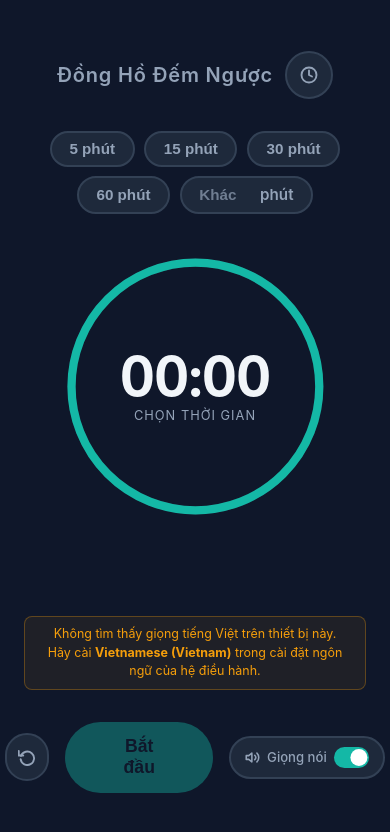
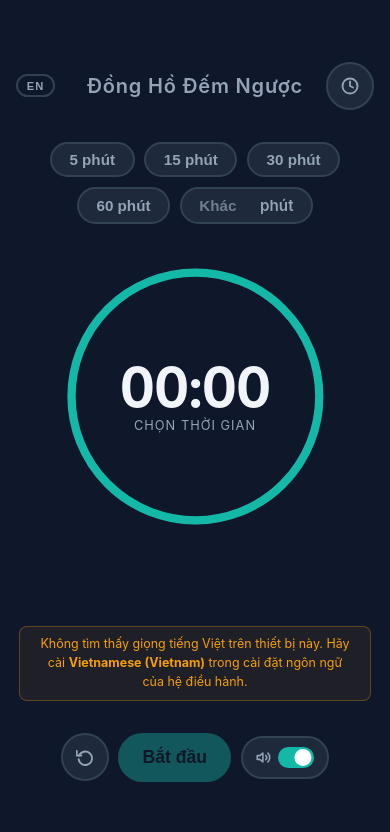
Before and after one commit to nthung2411/real-counting-timer, a website with bundled scripts: page index.html in a window 390 px wide. Built offline with nearby package versions, Linux system fonts and the light colour scheme.

Commit message:
#5: support EN and VI language, fix UI issue on small devices

```diff
--- a/app.js
+++ b/app.js
@@ -1,4 +1,5 @@
 import { getAnnouncement, formatTime, formatMinutes } from './timer-logic.js';
+import { STRINGS } from './i18n.js';
 
 // ── Constants ────────────────────────────────────────────────────────────────
 
@@ -14,7 +15,11 @@ let state = {
   intervalId: null,
   speechEnabled: true,
   isFreshStart: false,  // true when a duration is freshly selected/reset
+  lang: localStorage.getItem('timerLang') || 'vi',
 };
+
+/** Returns the current language's string table. */
+function t() { return STRINGS[state.lang]; }
 
 // ── DOM refs ─────────────────────────────────────────────────────────────────
 
@@ -36,22 +41,24 @@ const historyCloseBtn   = document.getElementById('historyCloseBtn');
 const historyBackdrop   = document.getElementById('historyBackdrop');
 const historyList       = document.getElementById('historyList');
 const historyClearBtn   = document.getElementById('historyClearBtn');
+const langToggleBtn     = document.getElementById('langToggle');
 
 // ── Speech ───────────────────────────────────────────────────────────────────
 
 let cachedVoice = null;
 
-function findVietnameseVoice() {
+function findVoice() {
+  const lang = t().speechLang;
   const voices = window.speechSynthesis.getVoices();
   return (
-    voices.find(v => v.lang === 'vi-VN') ||
-    voices.find(v => v.lang.startsWith('vi')) ||
+    voices.find(v => v.lang === lang) ||
+    voices.find(v => v.lang.startsWith(lang.split('-')[0])) ||
     null
   );
 }
 
 function initVoice() {
-  cachedVoice = findVietnameseVoice();
+  cachedVoice = findVoice();
   const warning = document.getElementById('voiceWarning');
   if (warning) warning.hidden = cachedVoice !== null;
 }
@@ -68,7 +75,7 @@ function speak(text) {
   window.speechSynthesis.cancel();
 
   const utterance = new SpeechSynthesisUtterance(text);
-  utterance.lang = 'vi-VN';
+  utterance.lang = t().speechLang;
   if (cachedVoice) utterance.voice = cachedVoice;
   utterance.rate = 0.95;
   utterance.pitch = 1;
@@ -115,22 +122,85 @@ function renderUI() {
   updateColors(state.remaining);
 
   if (!state.duration) {
-    statusLabel.textContent = 'Chọn thời gian';
+    statusLabel.textContent = t().statusSelect;
+    startPauseBtn.textContent = t().btnStart;
     startPauseBtn.disabled = true;
   } else if (state.isRunning) {
-    statusLabel.textContent = 'Đang chạy';
-    startPauseBtn.textContent = 'Tạm dừng';
+    statusLabel.textContent = t().statusRunning;
+    startPauseBtn.textContent = t().btnPause;
     startPauseBtn.disabled = false;
   } else if (state.remaining === state.duration) {
-    statusLabel.textContent = 'Sẵn sàng';
-    startPauseBtn.textContent = 'Bắt đầu';
+    statusLabel.textContent = t().statusReady;
+    startPauseBtn.textContent = t().btnStart;
     startPauseBtn.disabled = false;
   } else {
-    statusLabel.textContent = 'Tạm dừng';
-    startPauseBtn.textContent = 'Tiếp tục';
+    statusLabel.textContent = t().statusPaused;
+    startPauseBtn.textContent = t().btnResume;
     startPauseBtn.disabled = false;
   }
 }
+
+// ── Language switching ────────────────────────────────────────────────────────
+
+function applyLang(lang) {
+  state.lang = lang;
+  localStorage.setItem('timerLang', lang);
+  document.documentElement.lang = lang;
+  document.title = t().title;
+
+  // Toggle button shows the opposite language code
+  langToggleBtn.textContent = lang === 'vi' ? 'EN' : 'VI';
+
+  // Header
+  document.querySelector('h1').textContent = t().title;
+
+  // History panel
+  historyPanel.setAttribute('aria-label', t().historyAriaLabel);
+  document.querySelector('.history-title').textContent = t().historyTitle;
+  historyCloseBtn.setAttribute('aria-label', t().historyCloseLabel);
+  historyList.setAttribute('aria-label', t().historyListAriaLabel);
+  historyClearBtn.textContent = t().historyClear;
+
+  // History toggle icon button
+  historyToggleBtn.setAttribute('aria-label', t().historyToggleLabel);
+  historyToggleBtn.setAttribute('title', t().historyToggleLabel);
+
+  // Presets
+  document.querySelector('.presets').setAttribute('aria-label', t().presetsAriaLabel);
+  presetBtns.forEach(btn => {
+    btn.textContent = `${btn.dataset.minutes} ${t().unitMin}`;
+  });
+
+  // Custom input
+  customMinutesInput.placeholder = t().customPlaceholder;
+  customMinutesInput.setAttribute('aria-label', t().customAriaLabel);
+  document.querySelector('.custom-input-unit').textContent = t().unitMin;
+
+  // Controls
+  resetBtn.setAttribute('aria-label', t().resetLabel);
+  resetBtn.setAttribute('title', t().resetLabel);
+  document.querySelector('.voice-label').textContent = t().voiceLabel;
+
+  // Voice warning (innerHTML because it may contain <strong>)
+  document.getElementById('voiceWarning').innerHTML = t().voiceWarning;
+
+  // Finish overlay
+  document.querySelector('.finish-text').textContent = t().finishTitle;
+  document.querySelector('.finish-sub').textContent = t().finishSub;
+  finishDismiss.textContent = t().finishDismiss;
+  finishOverlay.setAttribute('aria-label', t().finishAriaLabel);
+
+  // Re-init voice for the new speech language
+  initVoice();
+
+  // Refresh dynamic UI
+  renderUI();
+  renderHistory();
+}
+
+langToggleBtn.addEventListener('click', () => {
+  applyLang(state.lang === 'vi' ? 'en' : 'vi');
+});
 
 // ── History ───────────────────────────────────────────────────────────────────
 
@@ -164,7 +234,7 @@ function clearHistory() {
 function renderHistory() {
   const entries = loadHistory();
   if (entries.length === 0) {
-    historyList.innerHTML = '<li class="history-empty">Chưa có lịch sử</li>';
+    historyList.innerHTML = `<li class="history-empty">${t().historyEmpty}</li>`;
     return;
   }
   historyList.innerHTML = entries.map(e => {
@@ -176,8 +246,8 @@ function renderHistory() {
     const mi = String(d.getMinutes()).padStart(2, '0');
     return `<li class="history-item" role="option"
               data-id="${e.id}" data-duration="${e.duration}"
-              tabindex="0" aria-label="${mins} phút, ${dd}/${mm} ${hh}:${mi}">
-      <span class="history-duration">${mins} phút</span>
+              tabindex="0" aria-label="${mins} ${t().unitMin}, ${dd}/${mm} ${hh}:${mi}">
+      <span class="history-duration">${mins} ${t().unitMin}</span>
       <span class="history-date">${dd}/${mm} ${hh}:${mi}</span>
     </li>`;
   }).join('');
@@ -282,7 +352,7 @@ function tick() {
   const prev = state.remaining;
   state.remaining = Math.max(0, state.remaining - 1);
 
-  const text = getAnnouncement(prev, state.remaining, state.duration);
+  const text = getAnnouncement(prev, state.remaining, state.duration, state.lang);
   if (text) speak(text);
 
   renderUI();
@@ -297,7 +367,7 @@ function startTimer() {
   if (!state.duration || state.remaining === 0) return;
 
   if (state.isFreshStart) {
-    speak(`Bắt đầu tính thời gian cho ${formatMinutes(state.duration)} phút`);
+    speak(t().announceStart(formatMinutes(state.duration)));
     addHistoryEntry(state.duration);
     state.isFreshStart = false;
   }
@@ -362,8 +432,7 @@ finishDismiss.addEventListener('click', resetTimer);
 
 ringProgress.style.strokeDasharray = CIRCUMFERENCE;
 ringProgress.style.strokeDashoffset = 0;
-renderUI();
-renderHistory();
+applyLang(state.lang); // sets all UI strings, calls renderUI + renderHistory
 
 // Initialise voice on first interaction (iOS requires this)
 document.addEventListener('click', () => {
--- /dev/null
+++ b/i18n.js
@@ -0,0 +1,115 @@
+// Translations for Vietnamese (vi) and English (en).
+// All values are strings or functions returning strings.
+// No DOM or browser API dependencies.
+
+export const STRINGS = {
+  vi: {
+    // Page / header
+    title: 'Đồng Hồ Đếm Ngược',
+
+    // Status labels
+    statusSelect:  'Chọn thời gian',
+    statusRunning: 'Đang chạy',
+    statusPaused:  'Tạm dừng',
+    statusReady:   'Sẵn sàng',
+
+    // Primary button
+    btnStart:  'Bắt đầu',
+    btnPause:  'Tạm dừng',
+    btnResume: 'Tiếp tục',
+
+    // Icon buttons / labels
+    resetLabel:   'Đặt lại',
+    voiceLabel:   'Giọng nói',
+
+    // History panel
+    historyTitle:          'Lịch sử',
+    historyClear:          'Xóa tất cả',
+    historyEmpty:          'Chưa có lịch sử',
+    historyAriaLabel:      'Lịch sử hẹn giờ',
+    historyListAriaLabel:  'Chọn thời gian từ lịch sử',
+    historyCloseLabel:     'Đóng',
+    historyToggleLabel:    'Lịch sử',
+
+    // Finish overlay
+    finishTitle:    'Hết giờ!',
+    finishSub:      'Phiên làm việc đã kết thúc',
+    finishDismiss:  'Đặt lại',
+    finishAriaLabel: 'Hết giờ',
+
+    // Presets / custom input
+    unitMin:          'phút',
+    presetsAriaLabel: 'Chọn thời gian',
+    customPlaceholder: 'Khác',
+    customAriaLabel:  'Số phút tùy chỉnh',
+
+    // Voice warning (may contain HTML)
+    voiceWarning: 'Không tìm thấy giọng tiếng Việt trên thiết bị này. '
+      + 'Hãy cài <strong>Vietnamese (Vietnam)</strong> trong cài đặt ngôn ngữ của hệ điều hành.',
+
+    // Speech synthesis
+    speechLang: 'vi-VN',
+
+    // Spoken announcements
+    announceStart:   (min) => `Bắt đầu tính thời gian cho ${min} phút`,
+    announceFinish:  'Hết giờ!',
+    announceElapsed: (elapsed, left) => `Đã qua ${elapsed} phút, còn ${left} phút`,
+    announceMinLeft: (n) => `Còn ${n} phút`,
+    announce1MinLeft: 'Còn 1 phút',
+  },
+
+  en: {
+    // Page / header
+    title: 'Countdown Timer',
+
+    // Status labels
+    statusSelect:  'Select time',
+    statusRunning: 'Running',
+    statusPaused:  'Paused',
+    statusReady:   'Ready',
+
+    // Primary button
+    btnStart:  'Start',
+    btnPause:  'Pause',
+    btnResume: 'Resume',
+
+    // Icon buttons / labels
+    resetLabel:  'Reset',
+    voiceLabel:  'Voice',
+
+    // History panel
+    historyTitle:         'History',
+    historyClear:         'Clear all',
+    historyEmpty:         'No history yet',
+    historyAriaLabel:     'Timer history',
+    historyListAriaLabel: 'Select time from history',
+    historyCloseLabel:    'Close',
+    historyToggleLabel:   'History',
+
+    // Finish overlay
+    finishTitle:    "Time's up!",
+    finishSub:      'Session has ended',
+    finishDismiss:  'Reset',
+    finishAriaLabel: "Time's up",
+
+    // Presets / custom input
+    unitMin:          'min',
+    presetsAriaLabel: 'Select time',
+    customPlaceholder: 'Other',
+    customAriaLabel:  'Custom minutes',
+
+    // Voice warning (may contain HTML)
+    voiceWarning: 'No English voice found on this device. '
+      + 'Install <strong>English</strong> in your OS language settings.',
+
+    // Speech synthesis
+    speechLang: 'en-US',
+
+    // Spoken announcements
+    announceStart:   (min) => `Starting ${min} minute timer`,
+    announceFinish:  "Time's up!",
+    announceElapsed: (elapsed, left) => `${elapsed} minutes elapsed, ${left} left`,
+    announceMinLeft: (n) => `${n} minutes left`,
+    announce1MinLeft: '1 minute left',
+  },
+};
--- a/index.html
+++ b/index.html
@@ -3,7 +3,7 @@
 <head>
   <meta charset="UTF-8" />
   <meta name="viewport" content="width=device-width, initial-scale=1.0, viewport-fit=cover" />
-  <title>Đồng Hồ Đếm Ngược</title>
+  <title>Timer</title>
 
   <!-- PWA meta tags -->
   <meta name="theme-color" content="#0f172a" />
@@ -21,12 +21,12 @@
 
     <!-- ── History sidebar / bottom-sheet ─────────────────────────────── -->
     <div id="historyPanel" class="history-panel" hidden
-         role="dialog" aria-modal="true" aria-label="Lịch sử hẹn giờ">
+         role="dialog" aria-modal="true">
       <div class="history-backdrop" id="historyBackdrop"></div>
       <div class="history-sheet">
         <div class="history-header">
-          <span class="history-title">Lịch sử</span>
-          <button class="btn-icon history-close-btn" id="historyCloseBtn" aria-label="Đóng">
+          <span class="history-title"></span>
+          <button class="btn-icon history-close-btn" id="historyCloseBtn">
             <svg width="16" height="16" viewBox="0 0 24 24" fill="none"
                  stroke="currentColor" stroke-width="2.5" stroke-linecap="round">
               <line x1="18" y1="6" x2="6" y2="18"/>
@@ -34,10 +34,9 @@
             </svg>
           </button>
         </div>
-        <ul class="history-list" id="historyList"
-            role="listbox" aria-label="Chọn thời gian từ lịch sử"></ul>
+        <ul class="history-list" id="historyList" role="listbox"></ul>
         <div class="history-footer">
-          <button class="history-clear-btn" id="historyClearBtn">Xóa tất cả</button>
+          <button class="history-clear-btn" id="historyClearBtn"></button>
         </div>
       </div>
     </div>
@@ -46,9 +45,9 @@
     <div id="mainContent">
 
       <header>
-        <h1>Đồng Hồ Đếm Ngược</h1>
-        <button class="btn-icon" id="historyToggleBtn"
-                aria-label="Lịch sử" title="Lịch sử">
+        <button id="langToggle" class="lang-toggle" aria-label="Switch language">EN</button>
+        <h1>Timer</h1>
+        <button class="btn-icon" id="historyToggleBtn">
           <svg width="18" height="18" viewBox="0 0 24 24" fill="none"
                stroke="currentColor" stroke-width="2.5"
                stroke-linecap="round" stroke-linejoin="round">
@@ -59,11 +58,11 @@
       </header>
 
       <!-- Preset buttons + custom input -->
-      <div class="presets" role="group" aria-label="Chọn thời gian">
-        <button class="preset-btn" data-minutes="5">5 phút</button>
-        <button class="preset-btn" data-minutes="15">15 phút</button>
-        <button class="preset-btn" data-minutes="30">30 phút</button>
-        <button class="preset-btn" data-minutes="60">60 phút</button>
+      <div class="presets" role="group">
+        <button class="preset-btn" data-minutes="5"></button>
+        <button class="preset-btn" data-minutes="15"></button>
+        <button class="preset-btn" data-minutes="30"></button>
+        <button class="preset-btn" data-minutes="60"></button>
         <div class="custom-input-wrapper">
           <input
             type="number"
@@ -71,10 +70,8 @@
             class="custom-input"
             min="1"
             max="999"
-            placeholder="Khác"
-            aria-label="Số phút tùy chỉnh"
           />
-          <span class="custom-input-unit">phút</span>
+          <span class="custom-input-unit"></span>
         </div>
       </div>
 
@@ -87,22 +84,19 @@
         <div class="ring-center">
           <div class="time-display" id="timeDisplay"
                aria-live="polite" aria-atomic="true">00:00</div>
-          <div class="status-label" id="statusLabel">Chọn thời gian</div>
+          <div class="status-label" id="statusLabel"></div>
         </div>
       </div>
 
       <!-- Last announcement -->
       <div class="announcement" id="announcement" aria-live="polite"></div>
 
-      <!-- Voice warning (hidden when a vi-VN voice is available) -->
-      <p id="voiceWarning" class="voice-warning" hidden>
-        Không tìm thấy giọng tiếng Việt trên thiết bị này.
-        Hãy cài <strong>Vietnamese (Vietnam)</strong> trong cài đặt ngôn ngữ của hệ điều hành.
-      </p>
+      <!-- Voice warning (hidden when the matching voice is available) -->
+      <p id="voiceWarning" class="voice-warning" hidden></p>
 
       <!-- Controls -->
       <div class="controls">
-        <button class="btn-icon" id="resetBtn" aria-label="Đặt lại" title="Đặt lại">
+        <button class="btn-icon" id="resetBtn">
           <svg width="18" height="18" viewBox="0 0 24 24" fill="none"
                stroke="currentColor" stroke-width="2.5"
                stroke-linecap="round" stroke-linejoin="round">
@@ -111,9 +105,9 @@
           </svg>
         </button>
 
-        <button class="btn-primary" id="startPauseBtn" disabled>Bắt đầu</button>
+        <button class="btn-primary" id="startPauseBtn" disabled></button>
 
-        <label class="voice-control" aria-label="Bật/tắt giọng nói" title="Bật/tắt giọng nói">
+        <label class="voice-control">
           <svg width="15" height="15" viewBox="0 0 24 24" fill="none"
                stroke="currentColor" stroke-width="2.5"
                stroke-linecap="round" stroke-linejoin="round">
@@ -121,7 +115,7 @@
             <path d="M15.54 8.46a5 5 0 0 1 0 7.07"/>
             <path d="M19.07 4.93a10 10 0 0 1 0 14.14"/>
           </svg>
-          <span class="voice-label">Giọng nói</span>
+          <span class="voice-label"></span>
           <input type="checkbox" id="voiceToggle" checked />
         </label>
       </div>
@@ -131,11 +125,11 @@
 
   <!-- Finish overlay (fixed, outside layout) -->
   <div class="finish-overlay" id="finishOverlay"
-       role="dialog" aria-modal="true" aria-label="Hết giờ">
+       role="dialog" aria-modal="true">
     <div class="finish-icon">⏰</div>
-    <div class="finish-text">Hết giờ!</div>
-    <div class="finish-sub">Phiên làm việc đã kết thúc</div>
-    <button class="btn-primary" id="finishDismiss">Đặt lại</button>
+    <div class="finish-text"></div>
+    <div class="finish-sub"></div>
+    <button class="btn-primary" id="finishDismiss"></button>
   </div>
 
   <script type="module" src="app.js"></script>
--- a/style.css
+++ b/style.css
@@ -52,14 +52,38 @@ body {
 /* ── Header ──────────────────────────────────────────────────────────── */
 
 header {
-  display: flex;
+  display: grid;
+  grid-template-columns: 1fr auto 1fr;
   align-items: center;
-  justify-content: center;
-  gap: 0.75rem;
+  gap: 0.5rem;
   width: 100%;
 }
 
+.lang-toggle {
+  justify-self: start;
+  background: transparent;
+  border: 2px solid var(--border);
+  color: var(--text-muted);
+  border-radius: 9999px;
+  padding: 0.2rem 0.55rem;
+  font-size: 0.7rem;
+  font-weight: 700;
+  letter-spacing: 0.08em;
+  cursor: pointer;
+  transition: border-color 0.15s, color 0.15s;
+}
+
+.lang-toggle:hover {
+  border-color: var(--teal);
+  color: var(--teal);
+}
+
+#historyToggleBtn {
+  justify-self: end;
+}
+
 header h1 {
+  text-align: center;
   font-size: 1.25rem;
   font-weight: 600;
   letter-spacing: 0.04em;
@@ -524,6 +548,16 @@ header h1 {
 
   #mainContent {
     min-height: 100dvh;
+    padding: 1.5rem 1rem;
+  }
+
+  .btn-primary {
+    min-width: 7rem;
+    padding: 0.9rem 1.5rem;
+  }
+
+  .controls {
+    gap: 0.6rem;
   }
 
   .history-panel {
@@ -563,6 +597,14 @@ header h1 {
   }
 }
 
+/* ── Narrow screens: drop voice label text to save space ─────────────── */
+
+@media (max-width: 480px) {
+  .voice-label {
+    display: none;
+  }
+}
+
 /* ── Small screen tweaks ─────────────────────────────────────────────── */
 
 @media (max-width: 360px) {
--- a/sw.js
+++ b/sw.js
@@ -5,6 +5,7 @@ const ASSETS = [
   '/style.css',
   '/app.js',
   '/timer-logic.js',
+  '/i18n.js',
   '/manifest.json'
 ];
 
```
Also changed, not shown: timer-logic.js (+12 -7 lines), timer-logic.test.js (+30 -0 lines), .claude/settings.local.json (added).
